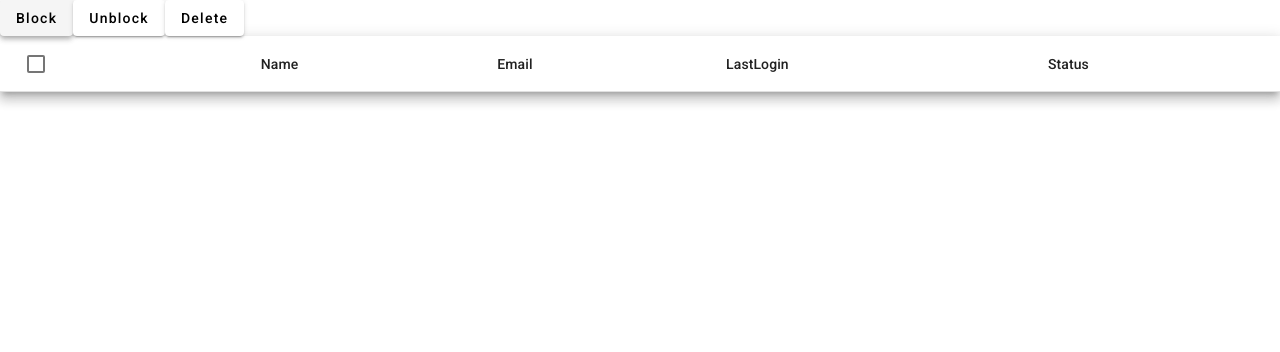
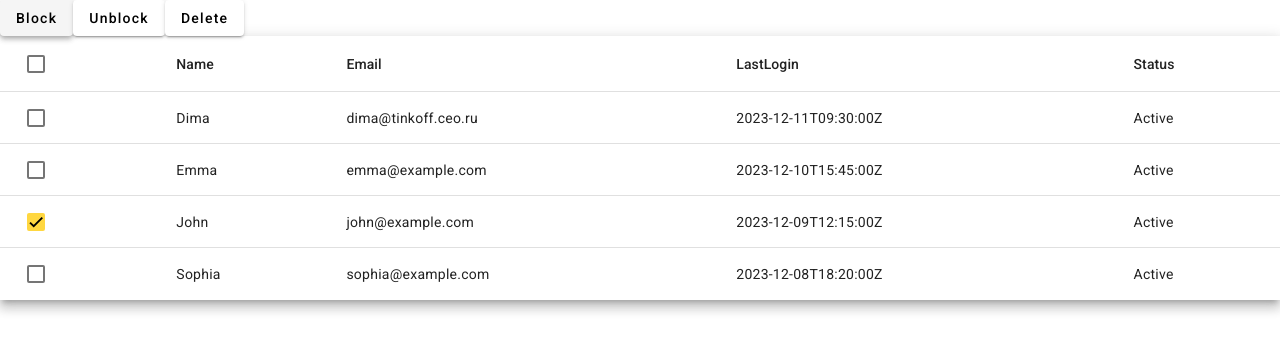
Before and after one commit to HaidukEvgen/Task4, an Angular app: page / in a window 1280 px wide. Shown: the top 352 px of the page. Built offline with nearby package versions, Linux system fonts and the light colour scheme; data requests are answered from the project's data file.

Commit message:
Add Block, Unblock and Delete events

```diff
--- a/db.json
+++ b/db.json
@@ -5,28 +5,28 @@
       "name": "Dima",
       "email": "dima@tinkoff.ceo.ru",
       "lastLogin": "2023-12-11T09:30:00Z",
-      "status": "active"
+      "status": "Active"
     },
     {
       "id": 2,
       "name": "Emma",
       "email": "emma@example.com",
       "lastLogin": "2023-12-10T15:45:00Z",
-      "status": "active"
+      "status": "Active"
     },
     {
       "id": 3,
       "name": "John",
       "email": "john@example.com",
       "lastLogin": "2023-12-09T12:15:00Z",
-      "status": "inactive"
+      "status": "Active"
     },
     {
       "id": 4,
       "name": "Sophia",
       "email": "sophia@example.com",
       "lastLogin": "2023-12-08T18:20:00Z",
-      "status": "active"
+      "status": "Active"
     }
   ]
 }
--- a/src/app/app.component.html
+++ b/src/app/app.component.html
@@ -1,6 +1,6 @@
 <header></header>
 <main class="main">
-  <app-user-manager [users]="users"></app-user-manager>
+  <app-user-manager></app-user-manager>
 </main>
 
 <router-outlet></router-outlet>
--- a/src/app/app.component.ts
+++ b/src/app/app.component.ts
@@ -1,4 +1,4 @@
-import { Component } from '@angular/core';
+import { Component, Output } from '@angular/core';
 import { CommonModule } from '@angular/common';
 import { RouterOutlet } from '@angular/router';
 import { UserService } from './user.service';
@@ -23,10 +23,4 @@ export class AppComponent {
   users: User[] = [];
 
   constructor(private userService: UserService) {}
-
-  ngOnInit() {
-    this.userService.getUsers().subscribe((data) => {
-      this.users = data;
-    });
-  }
 }
--- a/src/app/user-manager/user-actions/user-actions.component.html
+++ b/src/app/user-manager/user-actions/user-actions.component.html
@@ -1,3 +1,3 @@
 <app-button [buttonText]="'Block'" (buttonClick)="onBlock()"></app-button>
-<app-button [buttonText]="'Unblock'"></app-button>
+<app-button [buttonText]="'Unblock'" (buttonClick)="onUnblock()"></app-button>
 <app-button [buttonText]="'Delete'" (buttonClick)="onDelete()"></app-button>
--- a/src/app/user-manager/user-actions/user-actions.component.ts
+++ b/src/app/user-manager/user-actions/user-actions.component.ts
@@ -10,7 +10,9 @@ import { UserService } from '../../user.service';
   styleUrl: './user-actions.component.css',
 })
 export class UserActionsComponent {
+
   @Output() blockEvent = new EventEmitter();
+  @Output() unblockEvent = new EventEmitter();
   @Output() deleteEvent = new EventEmitter();
 
   constructor(private userService: UserService) {}
@@ -19,6 +21,10 @@ export class UserActionsComponent {
     this.blockEvent.emit();
   }
 
+  onUnblock() {
+    this.unblockEvent.emit();
+  }
+
   onDelete() {
     this.deleteEvent.emit();
   }
--- a/src/app/user-manager/user-manager.component.html
+++ b/src/app/user-manager/user-manager.component.html
@@ -1 +1,10 @@
-<app-user-actions (deleteEvent)="deleteSelected()"></app-user-actions> <app-table [users]="mappedUsers" (setOneEvent)="setOne($event)" (setAllEvent)="setAll($event)"></app-table>
+<app-user-actions
+  (deleteEvent)="deleteSelected()"
+  (blockEvent)="blockSelected()"
+  (unblockEvent)="unblockSelected()"
+></app-user-actions>
+<app-table
+  [users]="mappedUsers"
+  (setOneEvent)="setOne($event)"
+  (setAllEvent)="setAll($event)"
+></app-table>
--- a/src/app/user-manager/user-manager.component.ts
+++ b/src/app/user-manager/user-manager.component.ts
@@ -16,16 +16,21 @@ export interface TableUser extends User {
   styleUrl: './user-manager.component.css',
 })
 export class UserManagerComponent {
-  @Input() users: User[] = [];
   mappedUsers: TableUser[] = [];
 
   constructor(private userService: UserService) {}
 
   ngOnInit() {
-    this.mappedUsers = this.users.map((user) => ({
-      checked: Math.random() > 0.5,
-      ...user,
-    }));
+    this.getUsers();
+  }
+
+  getUsers() {
+    this.userService.getUsers().subscribe((data) => {
+      this.mappedUsers = data.map((user) => ({
+        checked: Math.random() > 0.5,
+        ...user,
+      }));
+    });
   }
 
   setAll(checked: boolean) {
@@ -33,12 +38,38 @@ export class UserManagerComponent {
   }
 
   deleteSelected() {
-    const checkedUserIds = this.mappedUsers.filter(user => !user.checked).map(user => user.id);
-    this.mappedUsers = this.mappedUsers.filter(user => !user.checked);
-    this.userService.deleteUsers(checkedUserIds)
+    const checkedUserIds = this.mappedUsers
+      .filter((user) => !user.checked)
+      .map((user) => user.id);
+    this.mappedUsers = this.mappedUsers.filter((user) => !user.checked);
+    this.userService.deleteUsers(checkedUserIds);
   }
 
-  setOne(props: {id: number, event: boolean}) {
+  blockSelected() {
+    const checkedUserIds = this.mappedUsers
+      .filter((user) => !user.checked)
+      .map((user) => user.id);
+    this.mappedUsers
+      .filter((user) => user.checked)
+      .forEach((user) => {
+        user.status = 'Blocked';
+      });
+    this.userService.blockUsers(checkedUserIds);
+  }
+
+  unblockSelected() {
+    const checkedUserIds = this.mappedUsers
+      .filter((user) => !user.checked)
+      .map((user) => user.id);
+    this.mappedUsers
+      .filter((user) => user.checked)
+      .forEach((user) => {
+        user.status = 'Active';
+      });
+    this.userService.unblockUsers(checkedUserIds);
+  }
+
+  setOne(props: { id: number; event: boolean }) {
     const targetUser = this.mappedUsers.find((user) => user.id == props.id);
     if (targetUser) {
       targetUser.checked = props.event;
--- a/src/app/user.service.ts
+++ b/src/app/user.service.ts
@@ -16,10 +16,18 @@ export class UserService {
   }
 
   deleteUsers(userIds: number[]): Observable<User[]> {
-    return this.http.delete<User[]>(`${this.apiUrl}/users/delete??`, { body: userIds });
+    return this.http.delete<User[]>(`${this.apiUrl}/users`, { body: userIds });
   }
 
-  blockUser(userIds: number[]): Observable<User[]> {
-    return this.http.patch<User[]>(`${this.apiUrl}/users/block`, { body: userIds });
+  blockUsers(userIds: number[]): Observable<User[]> {
+    return this.http.patch<User[]>(`${this.apiUrl}/users/block`, {
+      body: userIds,
+    });
+  }
+
+  unblockUsers(userIds: number[]) {
+    return this.http.patch<User[]>(`${this.apiUrl}/users/unblock`, {
+      body: userIds,
+    });
   }
 }
```
Also changed, not shown: 1 other file (tests, documents, lock files or other folders).
